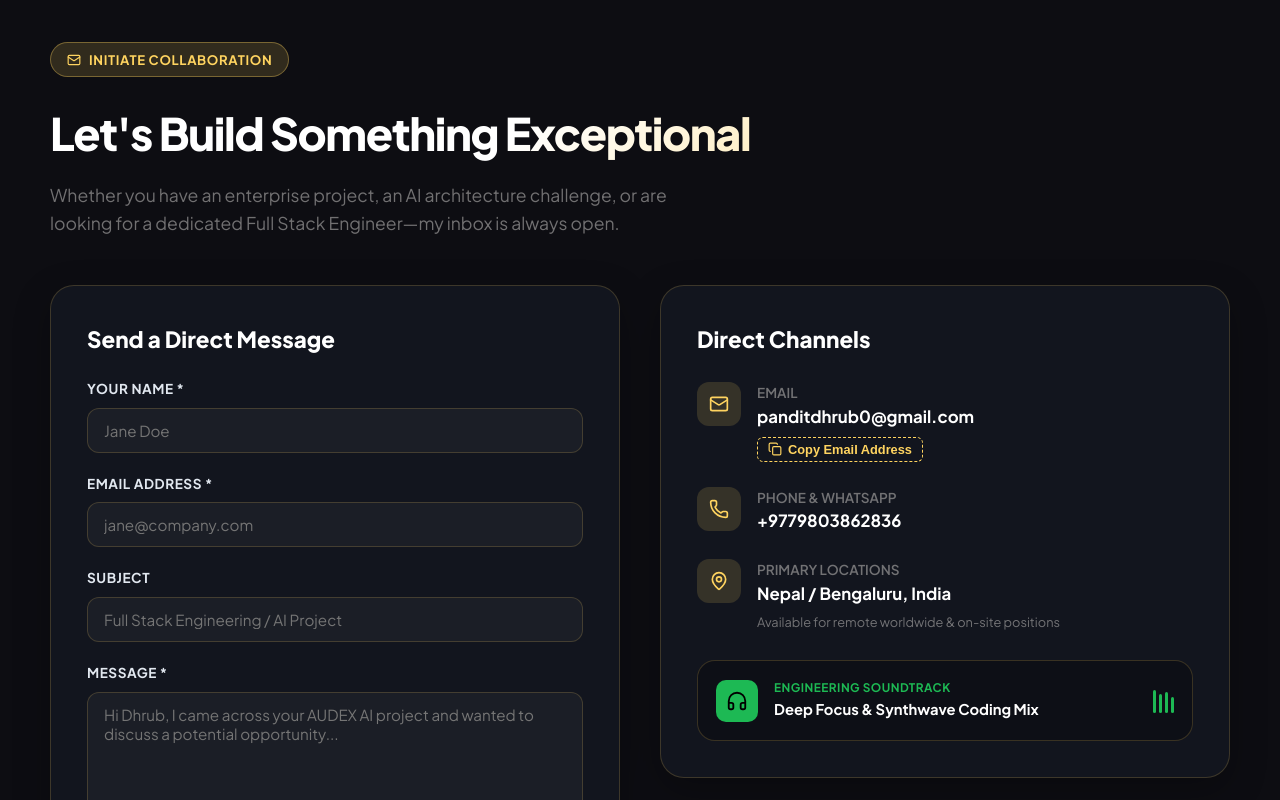
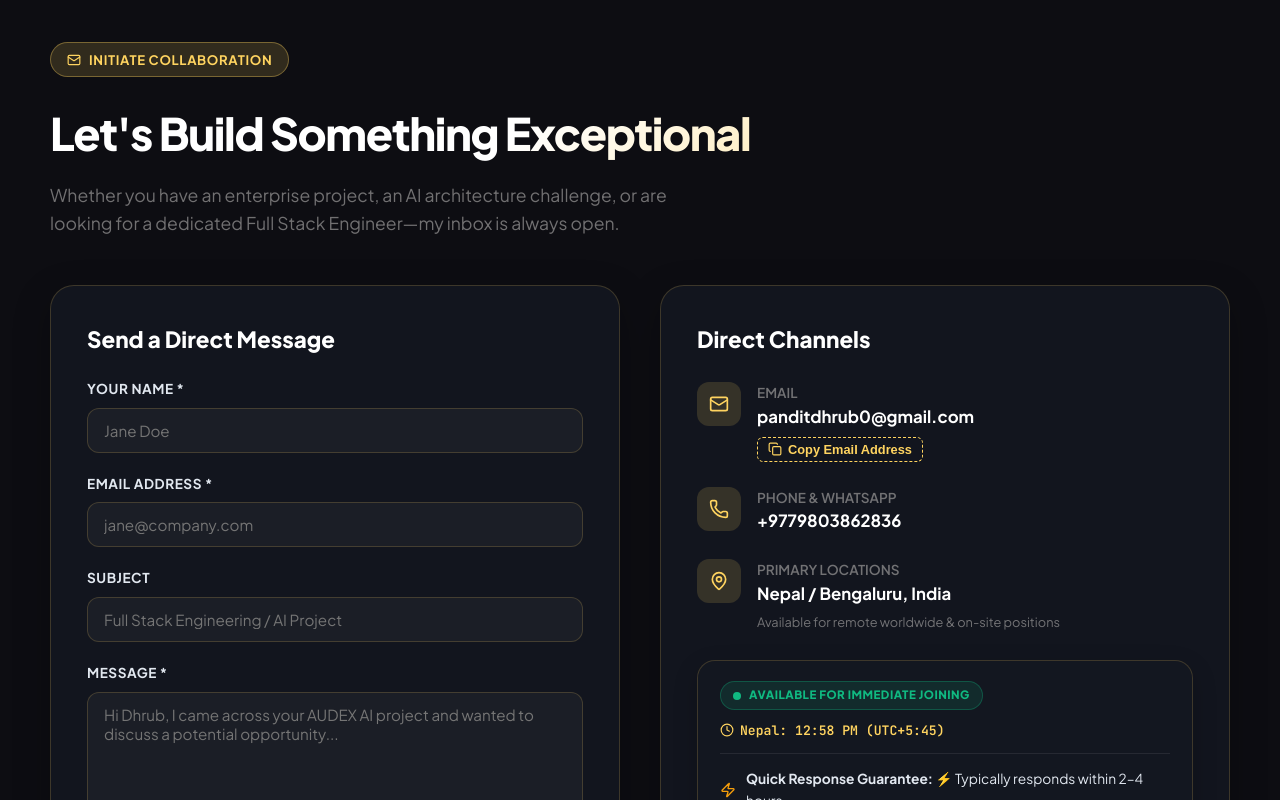
Before and after one commit to dhrub4545/portfolio, a React (Vite) app in the folder frontend/: page / in a window 1280 px wide. Shown: the part 11200-12000 px from the top of the page. Built offline with nearby package versions, Linux system fonts and the light colour scheme; no server answers.

Commit message:
feat: Replace soundtrack widget with live Nepal Timezone & Work Readiness badge

```diff
--- a/frontend/src/components/Contact.jsx
+++ b/frontend/src/components/Contact.jsx
@@ -1,5 +1,5 @@
-import React, { useState } from 'react';
-import { Mail, Phone, MapPin, Send, Copy, Check, Headphones, MessageSquare, AlertCircle } from 'lucide-react';
+import React, { useState, useEffect } from 'react';
+import { Mail, Phone, MapPin, Send, Copy, Check, Clock, Zap, Globe, MessageSquare, AlertCircle } from 'lucide-react';
 import { portfolioData } from '../data/portfolioData';
 import { getApiUrl } from '../utils/api';
 
@@ -16,6 +16,38 @@ export default function Contact() {
   const [isSubmitting, setIsSubmitting] = useState(false);
   const [submitStatus, setSubmitStatus] = useState(null); // { success: boolean, message: string }
   const [copied, setCopied] = useState(false);
+
+  const [nepalTime, setNepalTime] = useState(() => {
+    try {
+      return new Intl.DateTimeFormat('en-US', {
+        timeZone: 'Asia/Kathmandu',
+        hour: '2-digit',
+        minute: '2-digit',
+        hour12: true
+      }).format(new Date());
+    } catch {
+      return 'UTC+5:45';
+    }
+  });
+
+  useEffect(() => {
+    const updateTime = () => {
+      try {
+        setNepalTime(
+          new Intl.DateTimeFormat('en-US', {
+            timeZone: 'Asia/Kathmandu',
+            hour: '2-digit',
+            minute: '2-digit',
+            hour12: true
+          }).format(new Date())
+        );
+      } catch {
+        // fallback
+      }
+    };
+    const timer = setInterval(updateTime, 10000);
+    return () => clearInterval(timer);
+  }, []);
 
   const handleCopyEmail = () => {
     navigator.clipboard.writeText(personal.email);
@@ -214,24 +246,32 @@ export default function Contact() {
               </div>
             </div>
 
-            {/* Spotify / Developer Soundtrack Widget */}
-            <div className="spotify-card">
-              <div style={{ width: '42px', height: '42px', borderRadius: '10px', background: '#1db954', display: 'flex', alignItems: 'center', justifyContent: 'center', color: '#000000', flexShrink: 0 }}>
-                <Headphones size={22} />
-              </div>
-              <div style={{ flex: 1 }}>
-                <div style={{ fontSize: '0.74rem', color: '#1db954', fontWeight: 700, textTransform: 'uppercase', letterSpacing: '0.04em' }}>
-                  Engineering Soundtrack
+            {/* Professional Availability & Work Readiness Card */}
+            <div className="availability-card">
+              <div className="avail-header">
+                <div className="avail-status-tag">
+                  <span className="avail-pulse-dot" />
+                  <span>AVAILABLE FOR IMMEDIATE JOINING</span>
                 </div>
-                <div style={{ fontSize: '0.92rem', fontWeight: 700, color: '#ffffff' }}>
-                  Deep Focus & Synthwave Coding Mix
+                <div className="avail-time font-mono">
+                  <Clock size={14} />
+                  <span>Nepal: {nepalTime} (UTC+5:45)</span>
                 </div>
               </div>
-              <div className="spotify-equalizer">
-                <span className="equalizer-bar" />
-                <span className="equalizer-bar" />
-                <span className="equalizer-bar" />
-                <span className="equalizer-bar" />
+
+              <div className="avail-body">
+                <div className="avail-item">
+                  <Zap size={16} className="avail-icon-zap" />
+                  <span>
+                    <strong>Quick Response Guarantee:</strong> ⚡ Typically responds within 2–4 hours
+                  </span>
+                </div>
+                <div className="avail-item">
+                  <Globe size={16} className="avail-icon-globe" />
+                  <span>
+                    <strong>Work Readiness:</strong> Open to Remote Worldwide, On-Site & Hybrid positions
+                  </span>
+                </div>
               </div>
             </div>
           </div>
--- a/frontend/src/styles/portfolio.css
+++ b/frontend/src/styles/portfolio.css
@@ -1416,40 +1416,105 @@ body {
   color: #0d0d12;
 }
 
-/* Spotify coding widget */
-.spotify-card {
+/* ================= Availability & Work Readiness Card ================= */
+.availability-card {
   margin-top: 28px;
-  background: rgba(13, 13, 18, 0.6);
+  background: var(--card-bg);
   border: 1px solid var(--glass-border);
   border-radius: 18px;
-  padding: 18px;
-  display: flex;
-  align-items: center;
-  gap: 16px;
-}
-
-.spotify-equalizer {
-  display: flex;
-  align-items: flex-end;
-  gap: 3px;
-  height: 24px;
-}
-
-.equalizer-bar {
-  width: 3px;
-  background: #1db954;
-  border-radius: 2px;
-  animation: equalize 1s infinite alternate ease-in-out;
-}
-
-.equalizer-bar:nth-child(1) { height: 12px; animation-delay: 0.1s; }
-.equalizer-bar:nth-child(2) { height: 22px; animation-delay: 0.3s; }
-.equalizer-bar:nth-child(3) { height: 16px; animation-delay: 0.2s; }
-.equalizer-bar:nth-child(4) { height: 24px; animation-delay: 0.4s; }
-
-@keyframes equalize {
-  from { height: 6px; }
-  to { height: 24px; }
+  padding: 20px 22px;
+  display: flex;
+  flex-direction: column;
+  gap: 14px;
+  box-shadow: 0 8px 24px rgba(0, 0, 0, 0.2);
+  transition: transform 0.25s ease, border-color 0.25s ease;
+}
+
+.availability-card:hover {
+  border-color: rgba(16, 185, 129, 0.45);
+  transform: translateY(-2px);
+}
+
+.avail-header {
+  display: flex;
+  justify-content: space-between;
+  align-items: center;
+  flex-wrap: wrap;
+  gap: 10px;
+  padding-bottom: 12px;
+  border-bottom: 1px solid rgba(255, 255, 255, 0.08);
+}
+
+[data-theme='light'] .avail-header {
+  border-bottom: 1px solid rgba(0, 0, 0, 0.08);
+}
+
+.avail-status-tag {
+  display: inline-flex;
+  align-items: center;
+  gap: 8px;
+  background: rgba(16, 185, 129, 0.12);
+  border: 1px solid rgba(16, 185, 129, 0.3);
+  color: #10b981;
+  font-size: 0.72rem;
+  font-weight: 800;
+  letter-spacing: 0.5px;
+  padding: 4px 12px;
+  border-radius: 9999px;
+}
+
+.avail-pulse-dot {
+  width: 8px;
+  height: 8px;
+  background: #10b981;
+  border-radius: 50%;
+  box-shadow: 0 0 0 rgba(16, 185, 129, 0.7);
+  animation: availPulse 1.8s infinite;
+}
+
+@keyframes availPulse {
+  0% {
+    box-shadow: 0 0 0 0 rgba(16, 185, 129, 0.7);
+  }
+  70% {
+    box-shadow: 0 0 0 8px rgba(16, 185, 129, 0);
+  }
+  100% {
+    box-shadow: 0 0 0 0 rgba(16, 185, 129, 0);
+  }
+}
+
+.avail-time {
+  display: inline-flex;
+  align-items: center;
+  gap: 6px;
+  font-size: 0.82rem;
+  color: var(--accent-primary);
+  font-weight: 600;
+}
+
+.avail-body {
+  display: flex;
+  flex-direction: column;
+  gap: 10px;
+}
+
+.avail-item {
+  display: flex;
+  align-items: center;
+  gap: 10px;
+  font-size: 0.86rem;
+  color: var(--text-secondary);
+}
+
+.avail-icon-zap {
+  color: #f59e0b;
+  flex-shrink: 0;
+}
+
+.avail-icon-globe {
+  color: #3b82f6;
+  flex-shrink: 0;
 }
 
 /* ================= Footer ================= */
```
